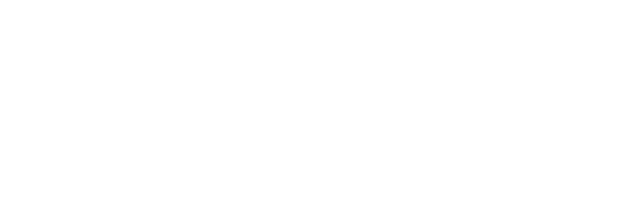
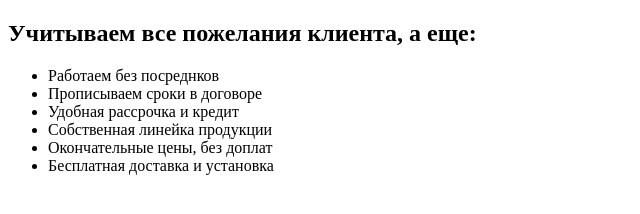
Before and after one commit to mkachalko/Test-task, a plain HTML site: page index.html in a window 1280 px wide. Shown: the whole page, without its empty margins (0-640 px from the left). Drawn offline with Linux system fonts and the light colour scheme.

Commit message:
Feat: add markup

```diff
--- a/index.html
+++ b/index.html
@@ -7,6 +7,21 @@
   <title>Тестовое задание</title>
 </head>
 <body>
+  <main class="main">
+    <section class="benefits">
+      <div class="container">
+        <h2 class="benefits__title">Учитываем <span class="benefits__title_bold"> все </span>  пожелания клиента, а еще:</h2>
+        <ul class="benefits__list">
+          <li class="benefits__item">Работаем без&nbsp;посреднков</li>
+          <li class="benefits__item">Прописываем сроки в&nbsp;договоре </li>
+          <li class="benefits__item">Удобная рассрочка  и&nbsp;кредит </li>
+          <li class="benefits__item">Собственная линейка продукции </li>
+          <li class="benefits__item">Окончательные цены, без доплат</li>
+          <li class="benefits__item">Бесплатная доставка и&nbsp;установка</li>
+        </ul>
 
+      </div>
+    </section>
+  </main>
 </body>
 </html>
```
